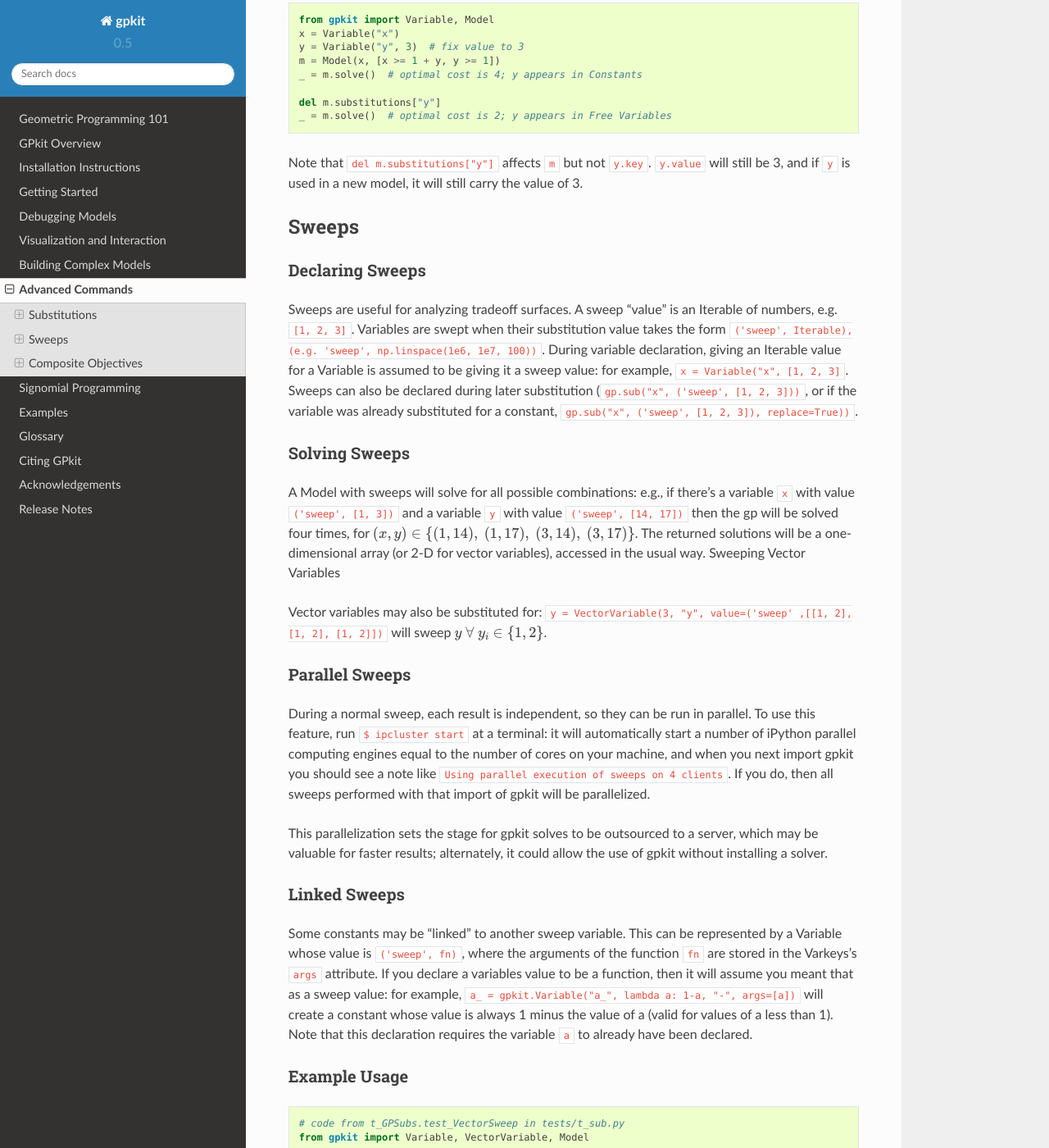
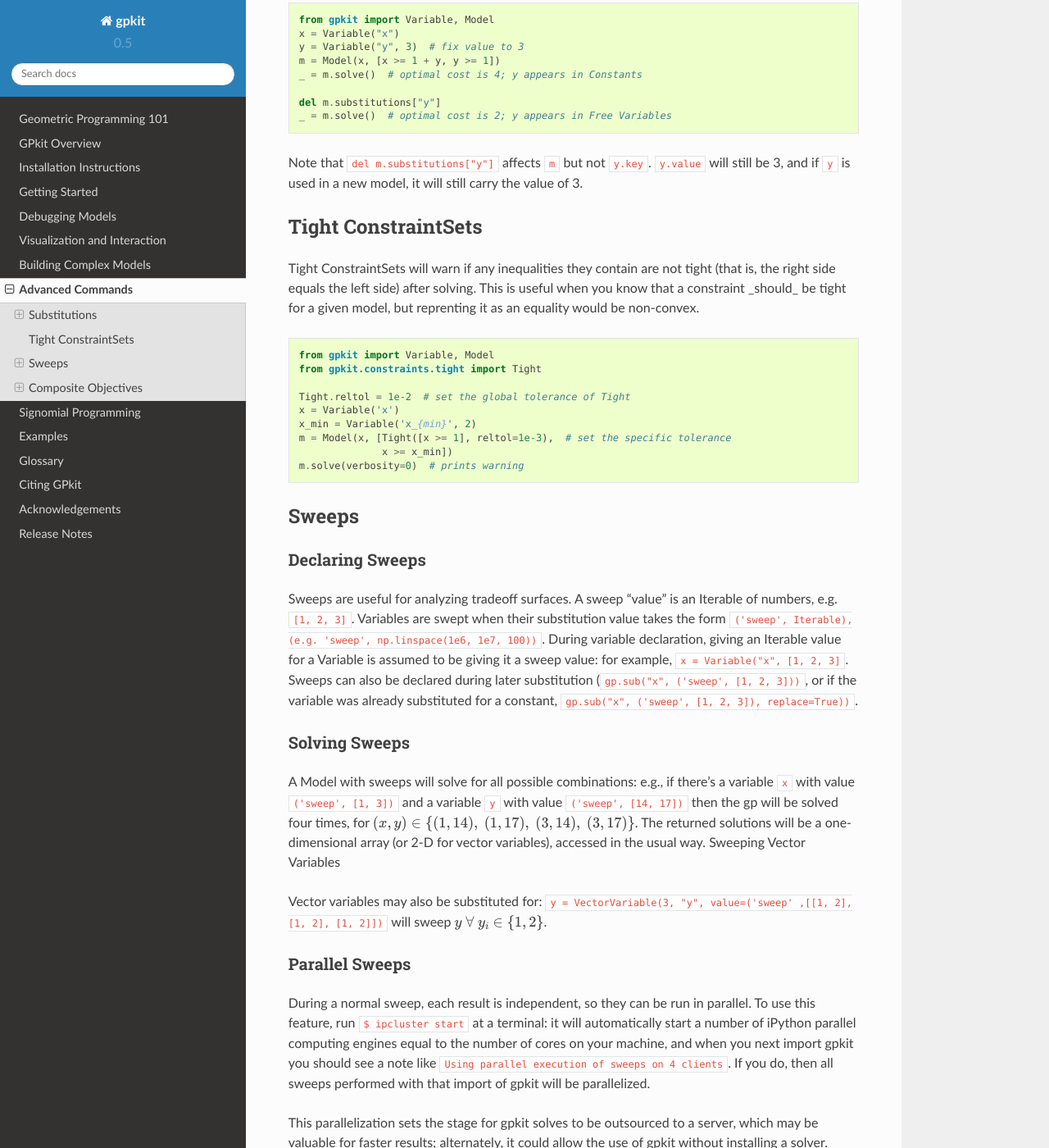
Before and after one commit to convexengineering/gpkit, a Sphinx documentation site: the page built from docs/source/advancedcommands.rst, in a window 1280 px wide and 1400 px high, scrolled down 2248 px. Shown: the whole window at 82% size. Built offline with Sphinx 7.4.7 and the Read the Docs theme 2.0.0, drawn with Linux system fonts in a browser that asks for light colours; some of the changed text lies outside the part shown.

```diff
--- a/docs/source/advancedcommands.rst
+++ b/docs/source/advancedcommands.rst
@@ -104,6 +104,26 @@ Note that ``del m.substitutions["y"]`` affects ``m`` but not ``y.key``.
 ``y.value`` will still be 3, and if ``y`` is used in a new model,
 it will still carry the value of 3.
 
+Tight ConstraintSets
+====================
+
+Tight ConstraintSets will warn if any inequalities they contain are not
+tight (that is, the right side equals the left side) after solving. This
+is useful when you know that a constraint _should_ be tight for a given model,
+but reprenting it as an equality would be non-convex.
+
+.. code-block:: python
+
+    from gpkit import Variable, Model
+    from gpkit.constraints.tight import Tight
+
+    Tight.reltol = 1e-2  # set the global tolerance of Tight
+    x = Variable('x')
+    x_min = Variable('x_{min}', 2)
+    m = Model(x, [Tight([x >= 1], reltol=1e-3),  # set the specific tolerance
+                  x >= x_min])
+    m.solve(verbosity=0)  # prints warning
+
 .. _Sweeps:
 
 Sweeps
@@ -123,7 +143,7 @@ Sweeping Vector Variables
 Vector variables may also be substituted for: ``y = VectorVariable(3, "y", value=('sweep' ,[[1, 2], [1, 2], [1, 2]])`` will sweep :math:`y\ \forall~y_i\in\left\{1,2\right\}`.
 
 Parallel Sweeps
------------------------
+---------------
 
 During a normal sweep, each result is independent, so they can be run in parallel. To use this feature, run ``$ ipcluster start`` at a terminal: it will automatically start a number of iPython parallel computing engines equal to the number of cores on your machine, and when you next import gpkit you should see a note like ``Using parallel execution of sweeps on 4 clients``. If you do, then all sweeps performed with that import of gpkit will be parallelized.
 
@@ -132,7 +152,13 @@ This parallelization sets the stage for gpkit solves to be outsourced to a serve
 Linked Sweeps
 -------------
 
-Some constants may be "linked" to another sweep variable. This can be represented by a Variable whose value is ``('sweep', fn)``, where the arguments of the function ``fn`` are stored in the Varkeys's ``args`` attribute. If you declare a variables value to be a function, then it will assume you meant that as a sweep value: for example, ``a_ = gpkit.Variable("a_", lambda a: 1-a, "-", args=[a])`` will create a constant whose value is always 1 minus the value of a (valid for values of a less than 1). Note that this declaration requires the variable ``a`` to already have been declared.
+Some constants may be "linked" to another sweep variable. This can be
+represented by a Variable whose value is ``('sweep', fn)``, where the argument
+of the function ``fn`` is the dictionary of non-linked constants. If you
+declare a variables value to be a function, then it will assume you meant that
+as a sweep value: for example, ``a_ = gpkit.Variable("a_", lambda c: 1-c[a.key], "-")`` will create a constant whose value is always 1 minus the value of a
+(valid for values of a less than 1). Note that this declaration requires the
+variable ``a`` to already have been declared.
 
 Example Usage
 -------------
--- a/docs/source/citinggpkit.rst
+++ b/docs/source/citinggpkit.rst
@@ -8,5 +8,5 @@ If you use GPkit, please cite it with the following bibtex::
           title={GPkit software for geometric programming},
           howpublished={\url{https://github.com/hoburg/gpkit}},
           year={2016},
-          note={Version 0.5.0}
+          note={Version 0.5.1}
          }
--- a/docs/source/conf.py
+++ b/docs/source/conf.py
@@ -57,7 +57,7 @@ copyright = u'2016 Edward Burnell and Warren Hoburg'
 # The short X.Y version.
 version = '0.5'
 # The full version, including alpha/beta/rc tags.
-release = '0.5.0'
+release = '0.5.1'
 
 # The language for content autogenerated by Sphinx. Refer to documentation
 # for a list of supported languages.
--- a/gpkit/__init__.py
+++ b/gpkit/__init__.py
@@ -19,7 +19,7 @@ from os import sep as os_sep
 from os.path import dirname as os_path_dirname
 SETTINGS_PATH = os_sep.join([os_path_dirname(__file__), "env", "settings"])
 
-__version__ = "0.5.0"
+__version__ = "0.5.1"
 UNIT_REGISTRY = None
 SIGNOMIALS_ENABLED = False
 
--- a/setup.py
+++ b/setup.py
@@ -53,7 +53,7 @@ setup(
     author_email="gpkit@mit.edu",
     url="https://www.github.com/hoburg/gpkit",
     install_requires=["numpy >= 1.8.1", "pint", "scipy"],
-    version="0.5.0.4",
+    version="0.5.1.1",
     packages=["gpkit", "gpkit._mosek", "gpkit.tests", "gpkit.interactive",
               "gpkit.nomials", "gpkit.constraints", "gpkit.tools"],
     package_data={"gpkit": ["pint/*", "env/*"],
```
Also changed, not shown: docs/source/releasenotes.rst (+10 -0 lines), 2 other files.
